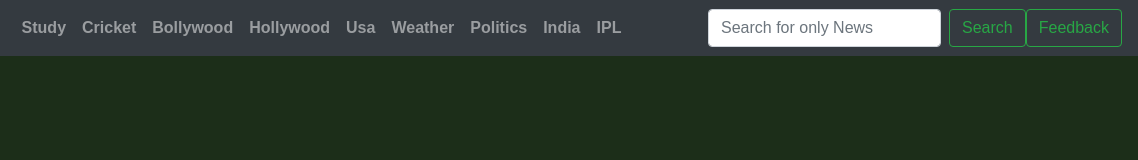
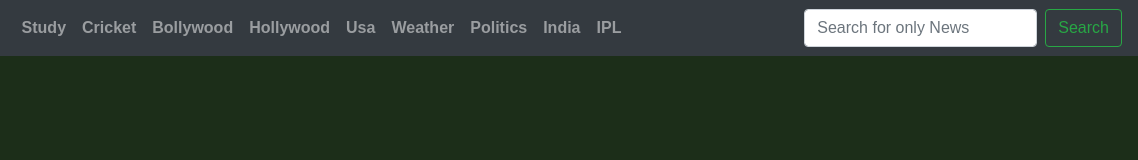
Before and after one commit to Abbhinendra/news.com, a plain HTML site: page index.html in a window 1280 px wide. Shown: the full height of the page, 142-1280 px from the left. Drawn offline with nearby package versions, Linux system fonts and the light colour scheme; no server answers.

Commit message:
Update index.html

```diff
--- a/index.html
+++ b/index.html
@@ -61,7 +61,7 @@
       <form class="form-inline my-2 my-lg-0">
         <input class="form-control mr-sm-2" id="search" type="search" placeholder="Search for only News"
           aria-label="Search">
-        <button class="btn btn-outline-success my-2 my-sm-0" id="btn">Search</button>     <button class="btn btn-outline-success my-2 my-sm-0" >Feedback</button>
+        <button class="btn btn-outline-success my-2 my-sm-0" id="btn">Search</button>
       </form>
     </div>
   </nav>
```
